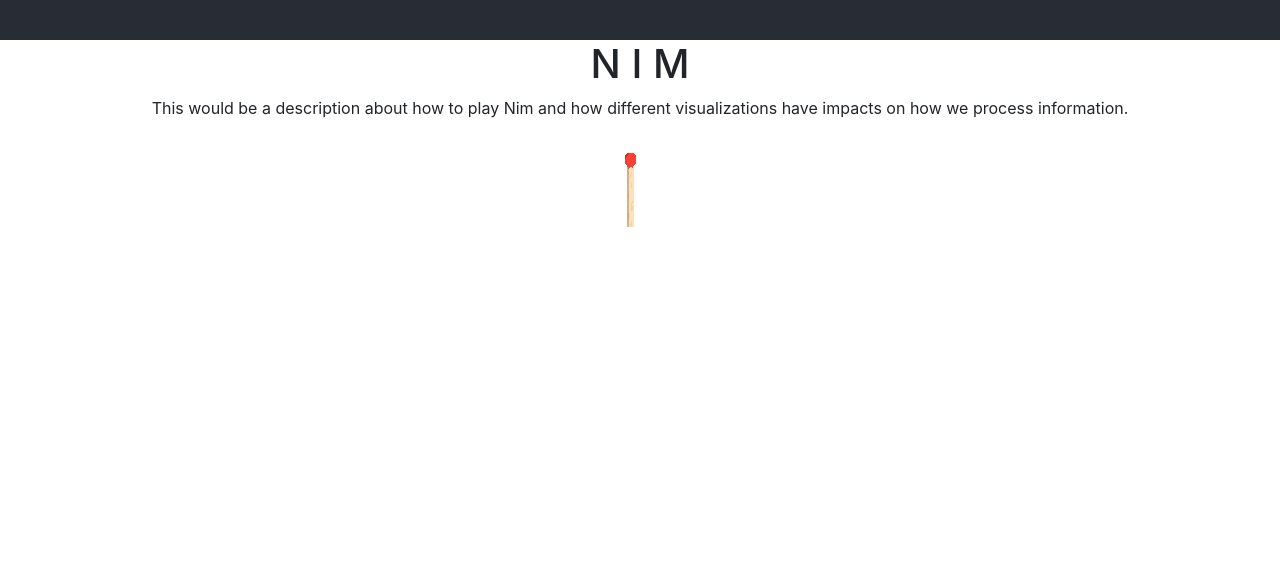
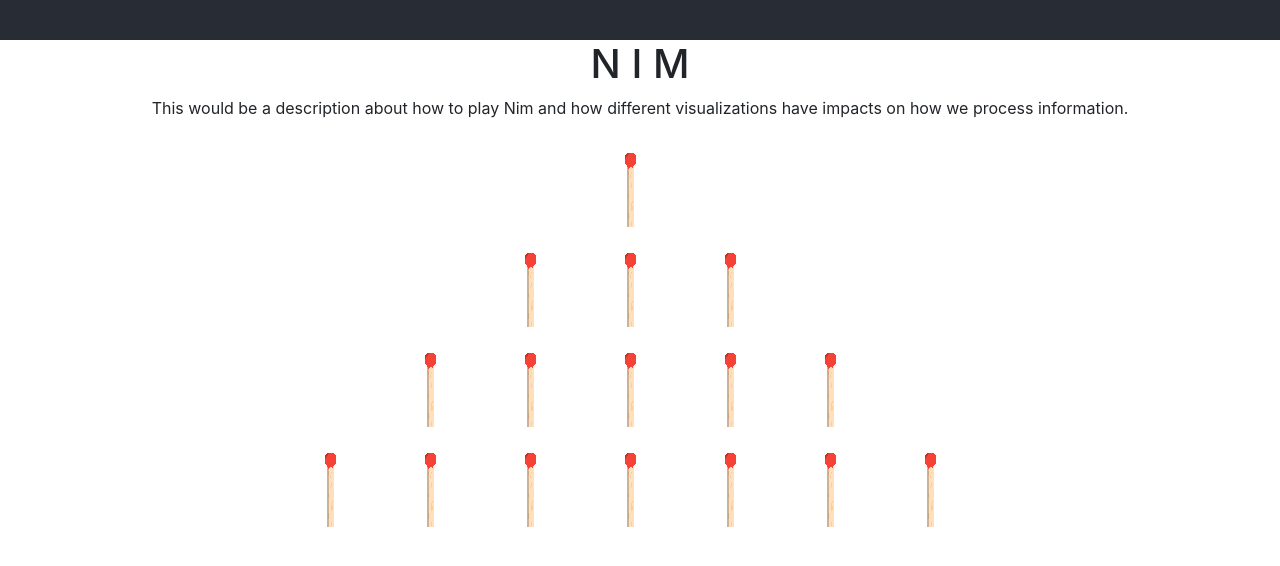
Before and after one commit to Dtphelan1/nim-viz, a React (Create React App) app: page / in a window 1280 px wide. Shown: the top 566 px of the page. Built offline with nearby package versions, Linux system fonts and the light colour scheme.

Commit message:
Correct Matches in eash row

```diff
--- a/src/Match.jsx
+++ b/src/Match.jsx
@@ -3,7 +3,7 @@ import React, { Component } from 'react';
 export default class Match extends Component {
     handleClick = (e) => {
         e.preventDefault();
-        this.props.handleClick();
+        // this.props.handleClick();
     }
 
     render () {
--- a/src/MatchGame.jsx
+++ b/src/MatchGame.jsx
@@ -29,7 +29,7 @@ export default class MatchGame extends Component {
         this.PLAYER_AI = 1;
 
         const numberOfRows = 4;
-        const matchCounts = this.initializeMatchesArray(numberOfRows)
+        const matchCounts = this._initializeMatchesArray(numberOfRows)
         this.state = {
             numberOfRows: numberOfRows,
             matches: matchCounts,
@@ -40,7 +40,7 @@ export default class MatchGame extends Component {
     }
 
     // Initialize our initial counts of matches based on the number of rows
-    initializeMatchesArray(numberOfRows) {
+    _initializeMatchesArray(numberOfRows) {
         const matchCounts = [];
         for (let i = 0; i < numberOfRows; i++) {
             matchCounts.push(1 + (2 * i))
@@ -77,6 +77,7 @@ export default class MatchGame extends Component {
         }
     }
 
+    //
 
     render() {
         // Game is made up of these pieces
@@ -99,9 +100,12 @@ export default class MatchGame extends Component {
         // Row should highlight on hover when no row has been selected;
         // Each row should have +/- buttons
         //
+        const { matches, numberOfRows, matchCounts } = this.state;
         return (
             <MatchesOriginal
                 matches={this.state.matches}
+                incrementMatches={this.incrementMatches}
+                decrementMatches={this.decrementMatches}
             />
         );
     }
--- /dev/null
+++ b/src/MatchesOriginal.css
@@ -0,0 +1,7 @@
+.match-row {
+  display:block;
+}
+
+.match-row:hover {
+  background: #fcc;
+}
--- a/src/MatchesOriginal.jsx
+++ b/src/MatchesOriginal.jsx
@@ -1,9 +1,23 @@
-import React, { Component } from 'react';
-import Match from "./Match.jsx"
+import React, { Component, Fragment } from 'react';
+import Match from "./Match.jsx";
+import './MatchesOriginal.css'
+import _ from 'lodash';
 export default class MatchesOriginal extends Component {
     render () {
+        const { matches } = this.props;
         return (
-            <Match/>
+            <Fragment>
+                {matches.map((count, i) => {
+                    return (
+                        <div className="match-row" key={i}>
+                            {_.times(count, () => {
+                                return <Match/>
+                            })}
+                        </div>
+                    );
+                })}
+
+            </Fragment>
         );
     }
 }
```
